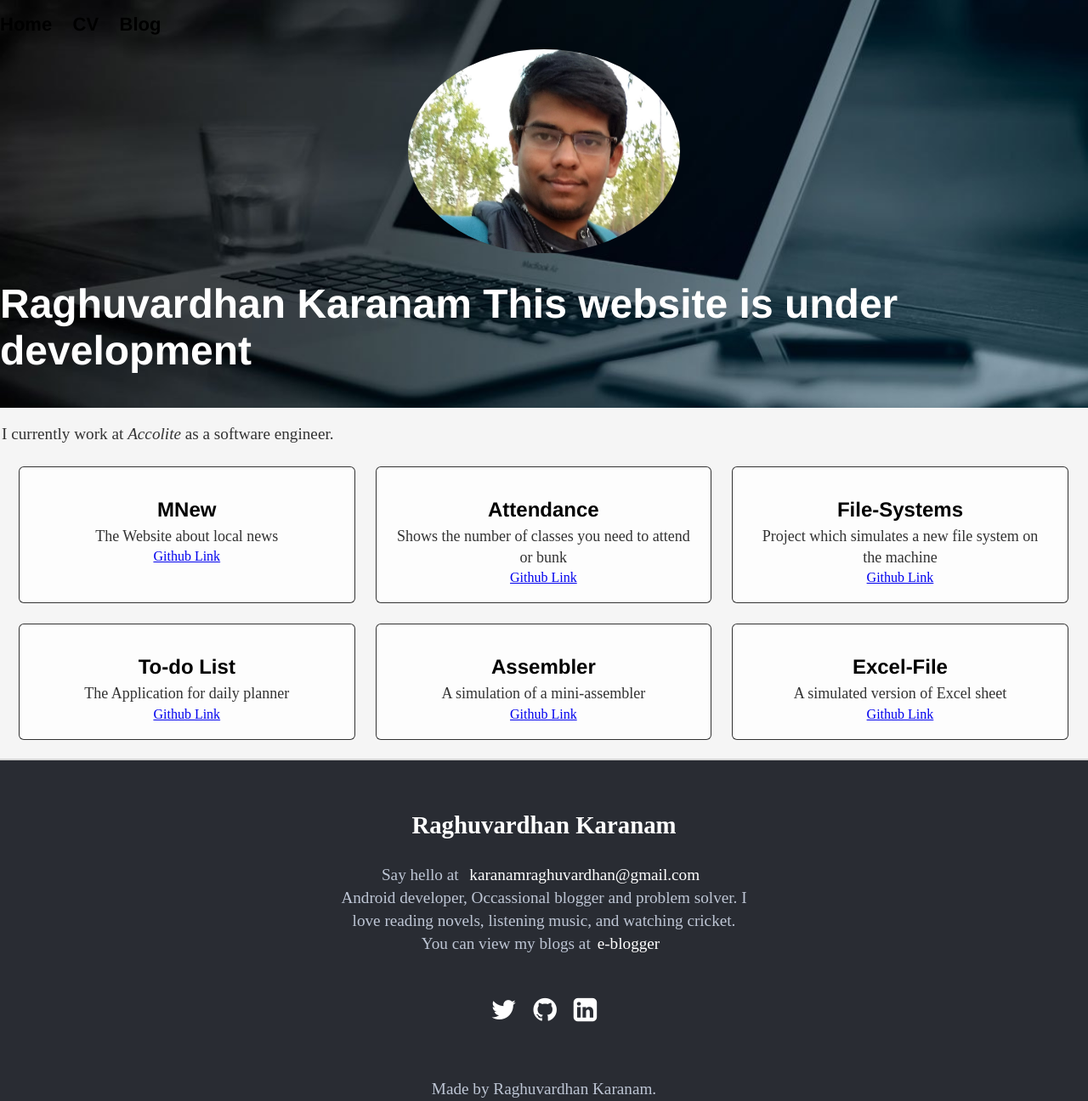
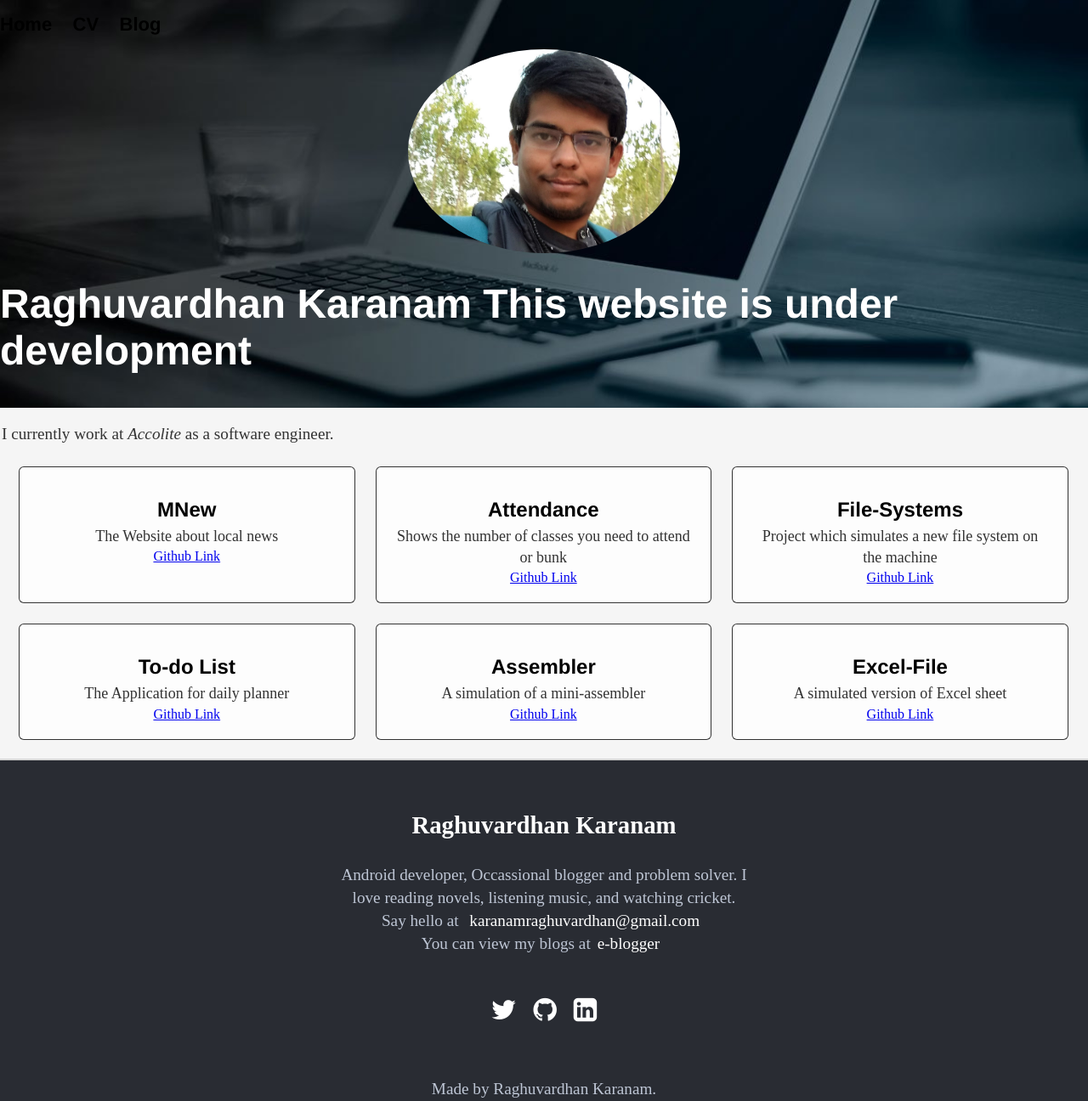
Before and after one commit to raghuvardhan/raghuvardhan.github.io, a Jekyll site: the page built from index.html, in a window 1280 px wide. Shown: the whole page at 85% size. Built offline with Jekyll 4.4.1, drawn with Linux system fonts in a browser that asks for light colours.

Commit message:
Update _layouts/default.html

```diff
--- a/_layouts/default.html
+++ b/_layouts/default.html
@@ -40,11 +40,11 @@
       <h3>
         Raghuvardhan Karanam
       </h3>
-      <p class="email-link">Say hello at<span>
-      <a href="mailto:karanamraghuvardhan12@gmail.com" target="_blank">karanamraghuvardhan@gmail.com</a></span>
       <p class="footer-text">
         Android developer, Occassional blogger and problem solver.  I love reading novels, listening music, and watching cricket.
       </p>
+      <p class="email-link">Say hello at<span>
+      <a href="mailto:karanamraghuvardhan12@gmail.com" target="_blank">karanamraghuvardhan@gmail.com</a></span>
       <p class="email-link">You can view my blogs at<span><a href="https://raghuvardhank.blogspot.com/" target="_blank">e-blogger</a></span>
       <div class="social-icons">
 	        <a href="https://twitter.com/urstruly_raghu" target="_blank">
```
